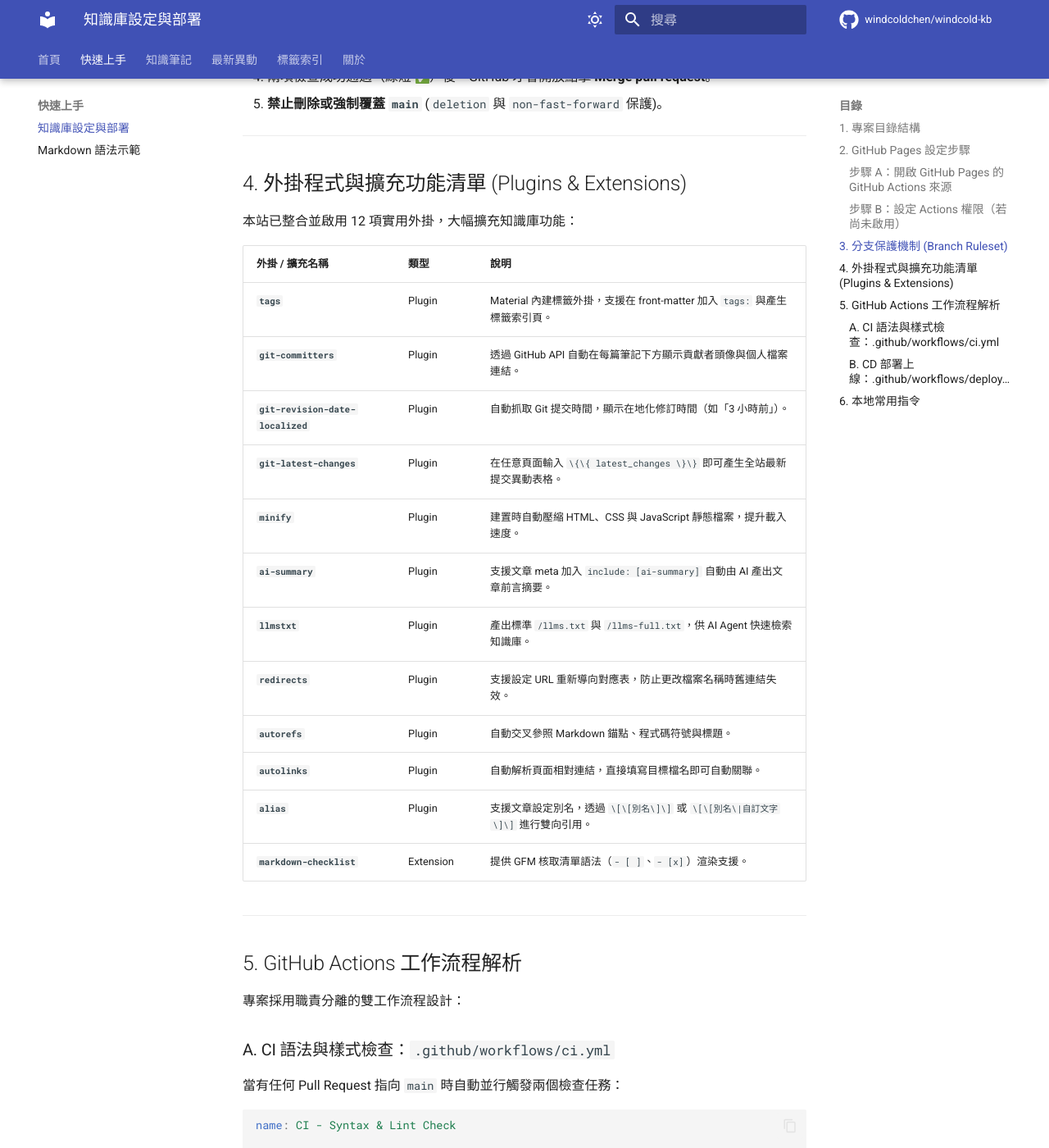
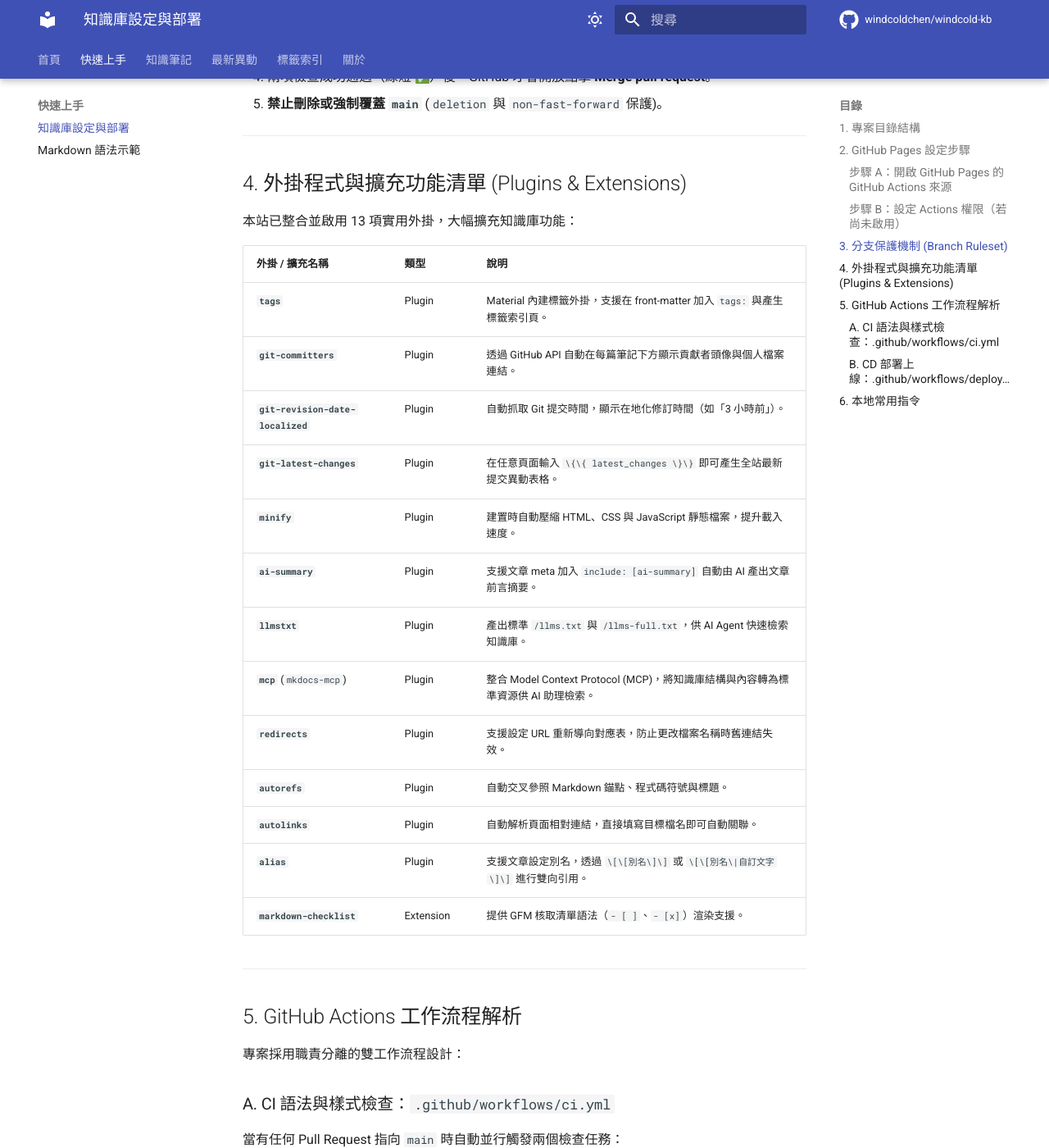
Before and after one commit to windcoldchen/windcold-kb, an MkDocs documentation site: the page built from docs/getting-started/configuration.md, in a window 1280 px wide and 1400 px high, scrolled down 1849 px. Shown: the whole window at 82% size. Built offline with MkDocs 1.6.1 and Material for MkDocs 9.7.7, drawn with Linux system fonts in a browser that asks for light colours; emoji names are drawn with the system emoji font; comment, search, counter and statistics services are not loaded; part of the change alters nothing that is shown; some of the changed text lies outside the part shown.

Commit message:
feat: 新增 mkdocs-mcp 外掛支援 Model Context Protocol (#11)
* feat: 新增 mkdocs-mcp 外掛支援 Model Context Protocol

* ci: upgrade python version to 3.12 for mkdocs-mcp compatibility

---------

Co-authored-by: luke.chen <luke.chen@higgstat.com>

```diff
--- a/docs/getting-started/configuration.md
+++ b/docs/getting-started/configuration.md
@@ -85,7 +85,7 @@ windcold-kb/
 
 ## 4. 外掛程式與擴充功能清單 (Plugins & Extensions)
 
-本站已整合並啟用 12 項實用外掛，大幅擴充知識庫功能：
+本站已整合並啟用 13 項實用外掛，大幅擴充知識庫功能：
 
 | 外掛 / 擴充名稱 | 類型 | 說明 |
 | :--- | :--- | :--- |
@@ -96,6 +96,7 @@ windcold-kb/
 | **`minify`** | Plugin | 建置時自動壓縮 HTML、CSS 與 JavaScript 靜態檔案，提升載入速度。 |
 | **`ai-summary`** | Plugin | 支援文章 meta 加入 `include: [ai-summary]` 自動由 AI 產出文章前言摘要。 |
 | **`llmstxt`** | Plugin | 產出標準 `/llms.txt` 與 `/llms-full.txt`，供 AI Agent 快速檢索知識庫。 |
+| **`mcp`** (`mkdocs-mcp`) | Plugin | 整合 Model Context Protocol (MCP)，將知識庫結構與內容轉為標準資源供 AI 助理檢索。 |
 | **`redirects`** | Plugin | 支援設定 URL 重新導向對應表，防止更改檔案名稱時舊連結失效。 |
 | **`autorefs`** | Plugin | 自動交叉參照 Markdown 錨點、程式碼符號與標題。 |
 | **`autolinks`** | Plugin | 自動解析頁面相對連結，直接填寫目標檔名即可自動關聯。 |
@@ -145,7 +146,7 @@ jobs:
           ref: ${{ github.head_ref || github.ref }}
       - uses: actions/setup-python@v7
         with:
-          python-version: "3.11"
+          python-version: "3.12"
           cache: "pip"
       - run: pip install -r requirements.txt
       - name: 檢查 MkDocs 語法與站點建置 (嚴格模式)
@@ -188,7 +189,7 @@ jobs:
           fetch-depth: 0 # 完整抓取 Git 歷史紀錄以支援 git-* 外掛
       - uses: actions/setup-python@v7
         with:
-          python-version: "3.11"
+          python-version: "3.12"
           cache: "pip"
       - run: pip install -r requirements.txt
       - run: mkdocs build
@@ -217,6 +218,7 @@ jobs:
 | 指令 | 說明 |
 | :--- | :--- |
 | `mkdocs serve` | 啟動本地開發伺服器（預設網址 `http://127.0.0.1:8000`），修改文件即刻更新 |
+| `mkdocs-mcp build` | 建置知識庫並啟動 MCP Server（預設 stdio 協定），供 AI 客戶端連線存取全站資源 |
 | `npx markdownlint-cli2 "**/*.md"` | 執行 Markdown Lint 格式檢查 |
 | `npx markdownlint-cli2 --fix "**/*.md"` | 自動修復 Markdown 格式與空格問題 |
 | `mkdocs build --strict` | 嚴格模式建置（若有內部連結斷裂或警告將直接拋錯，推薦開 PR 前自我檢查） |
--- a/mkdocs.yml
+++ b/mkdocs.yml
@@ -126,6 +126,9 @@ plugins:
   - autorefs
   - autolinks
   - alias
+  - mcp:
+      naming_style: src_file
+      prefer_markdown: true
 
 extra:
   social:
--- a/requirements.txt
+++ b/requirements.txt
@@ -10,3 +10,4 @@ mkdocs-autorefs>=1.4.0
 mkdocs-autolinks-plugin>=0.7.0
 mkdocs-alias-plugin>=0.12.0
 markdown-checklist>=0.4.4
+mkdocs-mcp>=0.1.3
```
Also changed, not shown: 2 other files.
